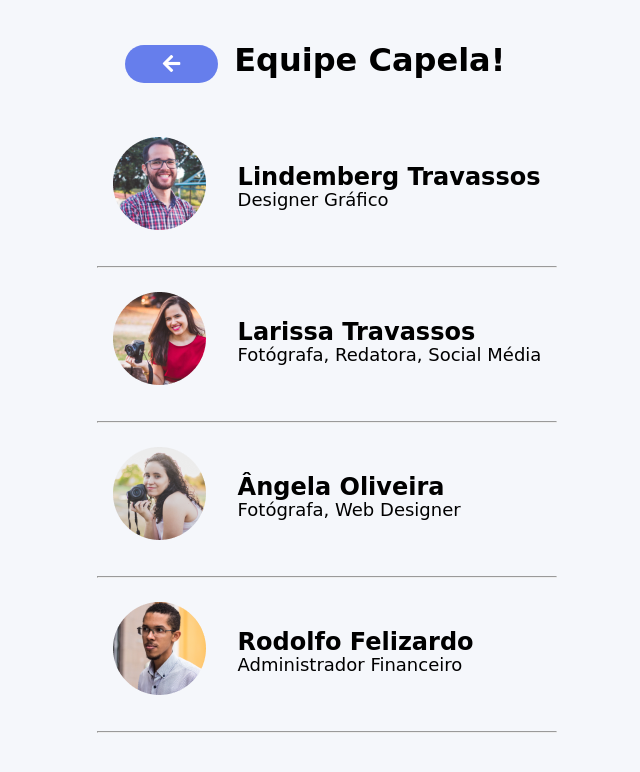
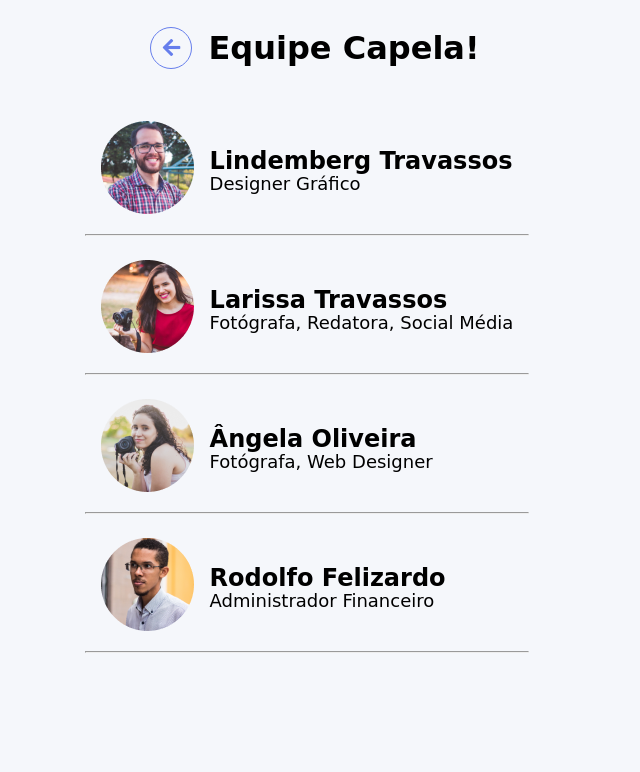
Before and after one commit to angela-oliveira/capelalinks, a plain HTML site: page team.html in a window 1280 px wide. Shown: the whole page, without its empty margins (333-973 px from the left). Drawn offline with Linux system fonts and the light colour scheme; a web font is replaced by a local one.

Commit message:
correcoes alinhamento

```diff
--- a/style.css
+++ b/style.css
@@ -87,17 +87,34 @@ p {
 .p-link:visited{
     text-decoration: none;
 }
-button{
-    background: #667EEC;
+.title-team {
+    display: flex;
+    flex-direction: row;
+    justify-content: center;
+    align-items: center;
+}
+.btn{
+    text-decoration: none;
+    align-items: center;
+    height: 40px;
+    width: 40px;
+    /* background: #fff; */
     /* box-shadow: 0px 5.96829px 5.96829px rgba(0, 0, 0, 0.25); */
-    border-radius: 20px;
-    border: none;
+    border-radius: 50%;
+    border: #667EEC 1px solid;
     margin: 1rem;
+    color: #667EEC;
+}
+.btn:hover{
+
+    border: #F5F7FB 1px solid;
+    background-color: #667EEC;
     color: white;
+
 }
-button i {
+.btn i {
     font-size: 20px;
-    margin: 0.5rem 2rem;
+    margin: 1rem;
 
 }
 .button:hover{
@@ -105,6 +122,13 @@ button i {
     border-color: #667EEC;
 }
 /* team */
+.team {
+    display: flex;
+    flex-direction: column;
+}
+.list-member{
+    padding: 0 0.5rem;
+}
 .grid-member{
     margin-top: 5rem;
     width: 20rem;
@@ -134,7 +158,6 @@ li {
     flex-direction: row;
     padding: 1rem;
     border-radius: 20px;
-    margin-bottom: 1rem;
 }
 .card-team:hover{
     background-color: #D5D9E3;
@@ -148,7 +171,8 @@ li {
     flex-direction: column;
     align-items: flex-start;
     justify-content: center;
-    padding-left: 2rem;
+    padding-left: 1rem;
+    text-align: left;
 }
 .team-name h2 {
     margin-bottom: 0;
--- a/team/member.js
+++ b/team/member.js
@@ -43,11 +43,11 @@ function lista(person){
     team.innerHTML = ''
     const view = person.map((e) => mountCard(e)).join('')
     team.innerHTML = `
-        <h1>
-        <button onclick="window.location.href='index.html'">
-            <i class="fas fa-arrow-left"></i>
-        </button>Equipe Capela!</h1>
-        <ul>
+        <div class="title-team">
+            <a class="btn" href="index.html"><i class="fas fa-arrow-left"></i></a>
+            <h1>Equipe Capela!</h1>
+        </div>
+        <ul class="list-member">
             ${view}
         </ul>`
 
@@ -72,14 +72,13 @@ function member(name) {
 
     const data = teamList.filter(e => e.id == name)
     team.innerHTML = `
-    <button onclick="lista(teamList)">
-        <i class="fas fa-arrow-left"></i>
-    </button>
-
+    <div class="title-team">
+        <a class="btn" onclick="lista(teamList)"><i class="fas fa-arrow-left"></i></a>
+    </div>
     <div class="grid-member">
         <div class="photo-member">
                 <img class="logo-img" src="asserts/${data[0].id}.png" alt="">
-                <p class="insta-capela"${data[0].name}</p>
+                <h3>${data[0].name}</h3>
                 <div id="text">${data[0].function}</div>
                 <div class="social">
                     <a target="_blank" class="p-link" href="${data[0].instagram}">
```
